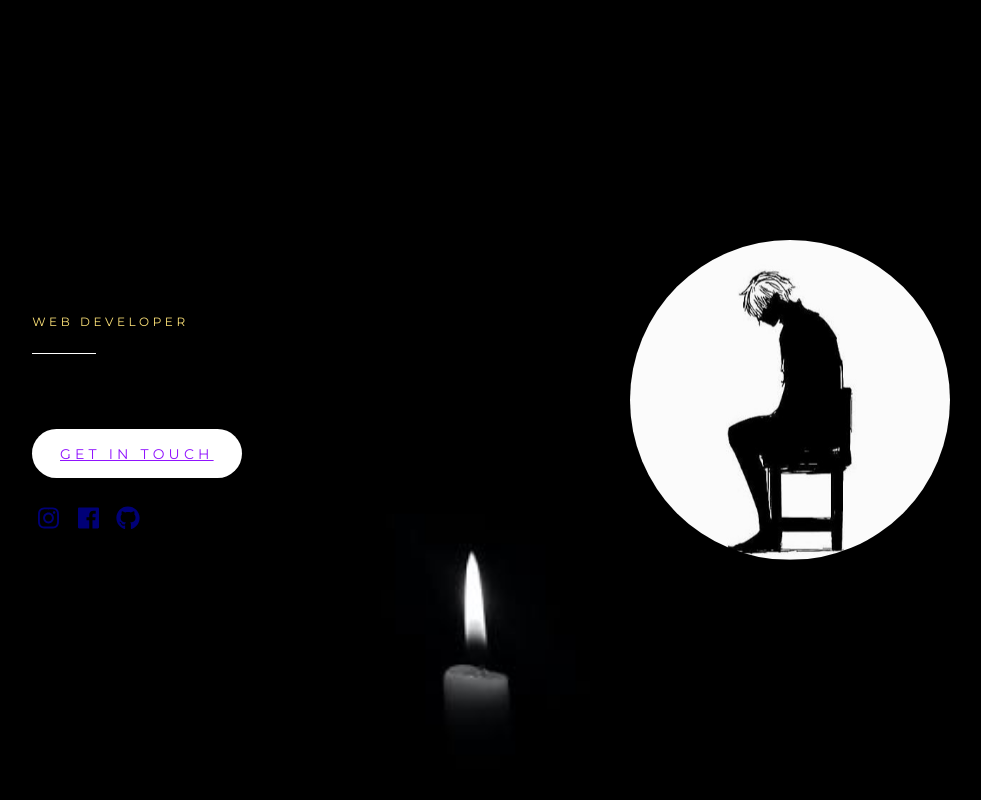
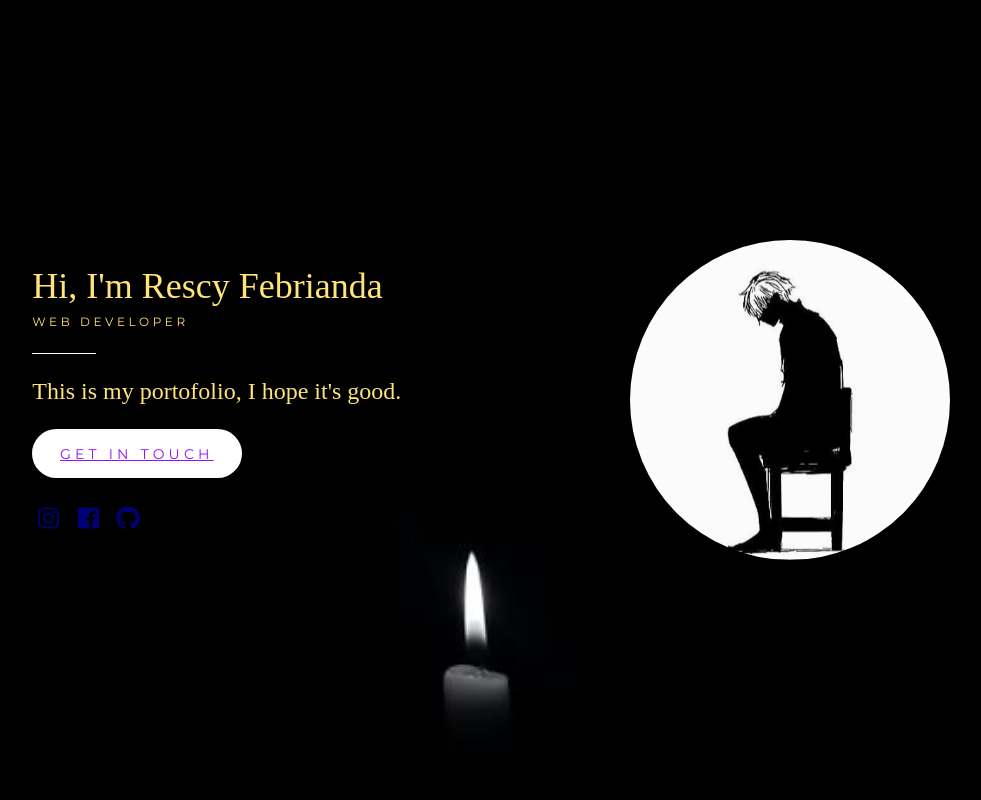
Before and after one commit to Rescy/res1337, a PHP site: page / in a window 1280 px wide. Shown: the whole page, without its empty margins (149-1130 px from the left). Run offline with PHP 8.4, Linux system fonts and the light colour scheme; some libraries are stand-ins or nearby versions.

Commit message:
Update main.css

```diff
--- a/css/main.css
+++ b/css/main.css
@@ -82,6 +82,7 @@
 }
 
 .name {
+  color: #ffe479;
   font-size: 2.25rem;
   line-height: 1.125;
   margin-bottom: 0.5rem;
@@ -111,6 +112,7 @@
 }
 
 .description {
+  color: #ffe479;
   font-size: 1.5rem;
 }
 
```
